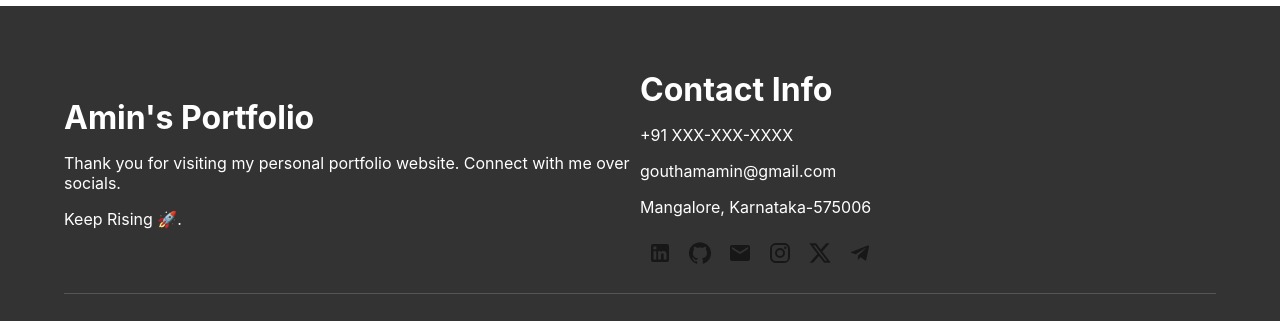
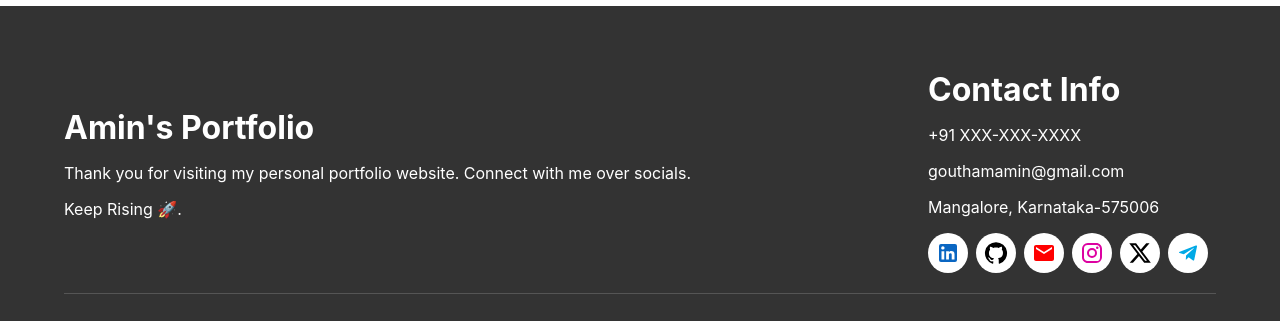
Before and after one commit to gouthamamin/Portfolio-React, a React (Create React App) app: page / in a window 1280 px wide. Shown: the part 4464-4785 px from the top of the page. Built offline with nearby package versions, Linux system fonts and the light colour scheme; a web font is replaced by a local one.

Commit message:
updated footer with icon colors & alignment

```diff
--- a/src/Components/Footer.jsx
+++ b/src/Components/Footer.jsx
@@ -14,6 +14,10 @@ const footerStyle = {
   padding: "4rem",
 };
 
+const iconButtonStyles = {
+  backgroundColor: "white",
+};
+
 const Footer = () => {
   return (
     <footer style={footerStyle}>
@@ -25,7 +29,7 @@ const Footer = () => {
         margin="0 auto"
       >
         {/* Amin's Portfolio Section */}
-        <Grid item xs={12} sm={6} style={{ textAlign: "left" }}>
+        <Grid item xs={12} md={9} style={{ textAlign: "left" }}>
           <h1 style={{ margin: 0 }}>Amin's Portfolio</h1>
           <p>
             Thank you for visiting my personal portfolio website. Connect with
@@ -35,30 +39,38 @@ const Footer = () => {
         </Grid>
 
         {/* Contact Info Section */}
-        <Grid item xs={12} sm={6} style={{ textAlign: "left" }}>
+        <Grid item xs={12} md={3} style={{ textAlign: "left" }}>
           <h1 style={{ margin: 0 }}>Contact Info</h1>
           <p>+91 XXX-XXX-XXXX</p>
           <p>gouthamamin@gmail.com</p>
           <p>Mangalore, Karnataka-575006</p>
 
-          <div style={{ display: "flex" }}>
-            <IconButton aria-label="delete">
-              <LinkedInIcon />
+          <div style={{ display: "flex", gap: "0.5rem" }}>
+            <IconButton aria-label="linkedin" style={iconButtonStyles}>
+              <LinkedInIcon
+                sx={{ color: "#0a66c2", "&:hover": { color: "grey" } }}
+              />
             </IconButton>
-            <IconButton aria-label="delete">
-              <GitHubIcon />
+            <IconButton aria-label="github" style={iconButtonStyles}>
+              <GitHubIcon
+                sx={{ color: "black", "&:hover": { color: "grey" } }}
+              />
             </IconButton>
-            <IconButton aria-label="delete">
-              <EmailIcon />
+            <IconButton aria-label="email" style={iconButtonStyles}>
+              <EmailIcon sx={{ color: "red", "&:hover": { color: "grey" } }} />
             </IconButton>
-            <IconButton aria-label="delete">
-              <InstagramIcon />
+            <IconButton aria-label="instagram" style={iconButtonStyles}>
+              <InstagramIcon
+                sx={{ color: "#dd01a1", "&:hover": { color: "grey" } }}
+              />
             </IconButton>
-            <IconButton aria-label="delete">
-              <XIcon />
+            <IconButton aria-label="twitter" style={iconButtonStyles}>
+              <XIcon sx={{ color: "black", "&:hover": { color: "grey" } }} />
             </IconButton>
-            <IconButton aria-label="delete">
-              <TelegramIcon />
+            <IconButton aria-label="telegram" style={iconButtonStyles}>
+              <TelegramIcon
+                sx={{ color: "#00a9e6", "&:hover": { color: "grey" } }}
+              />
             </IconButton>
           </div>
         </Grid>
```
